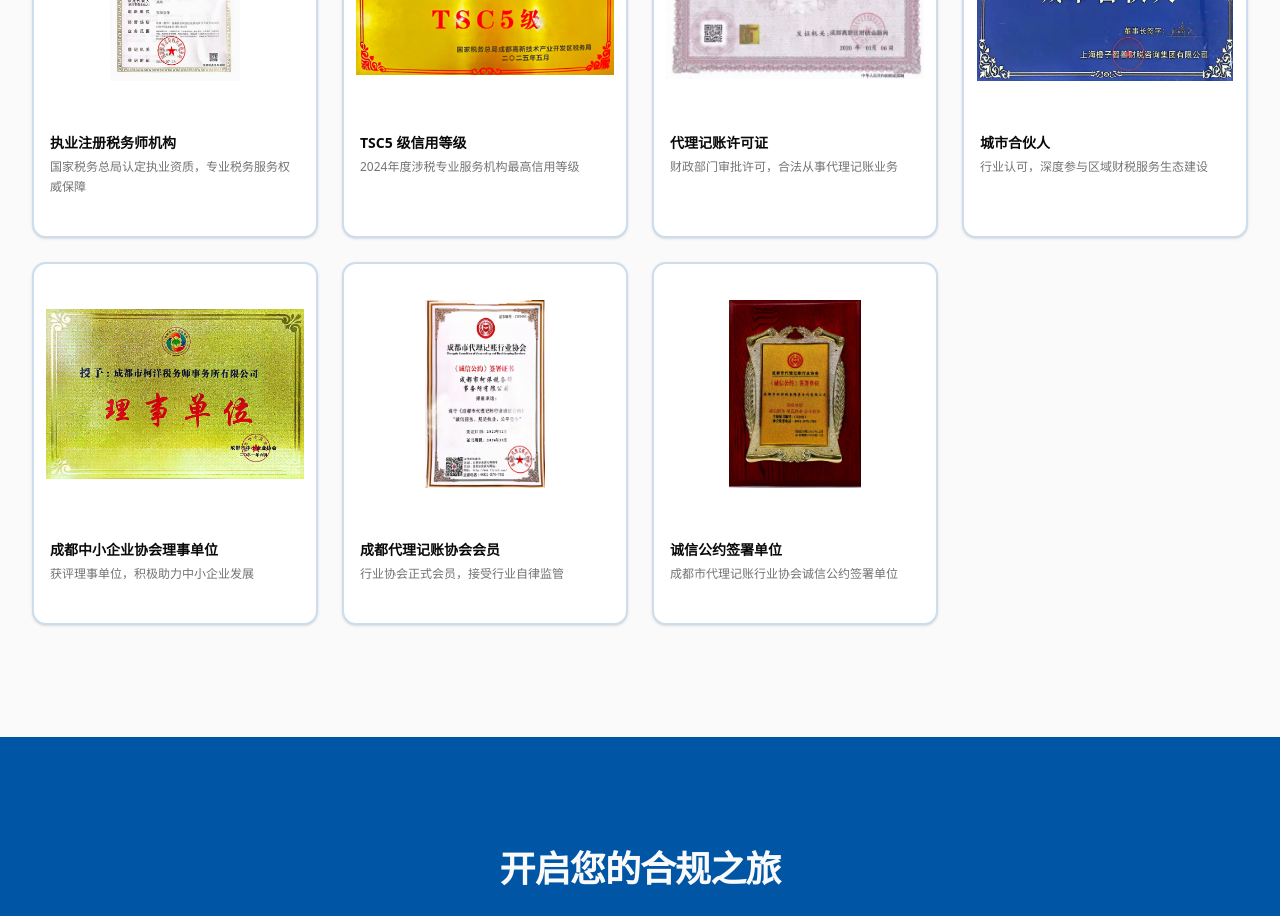
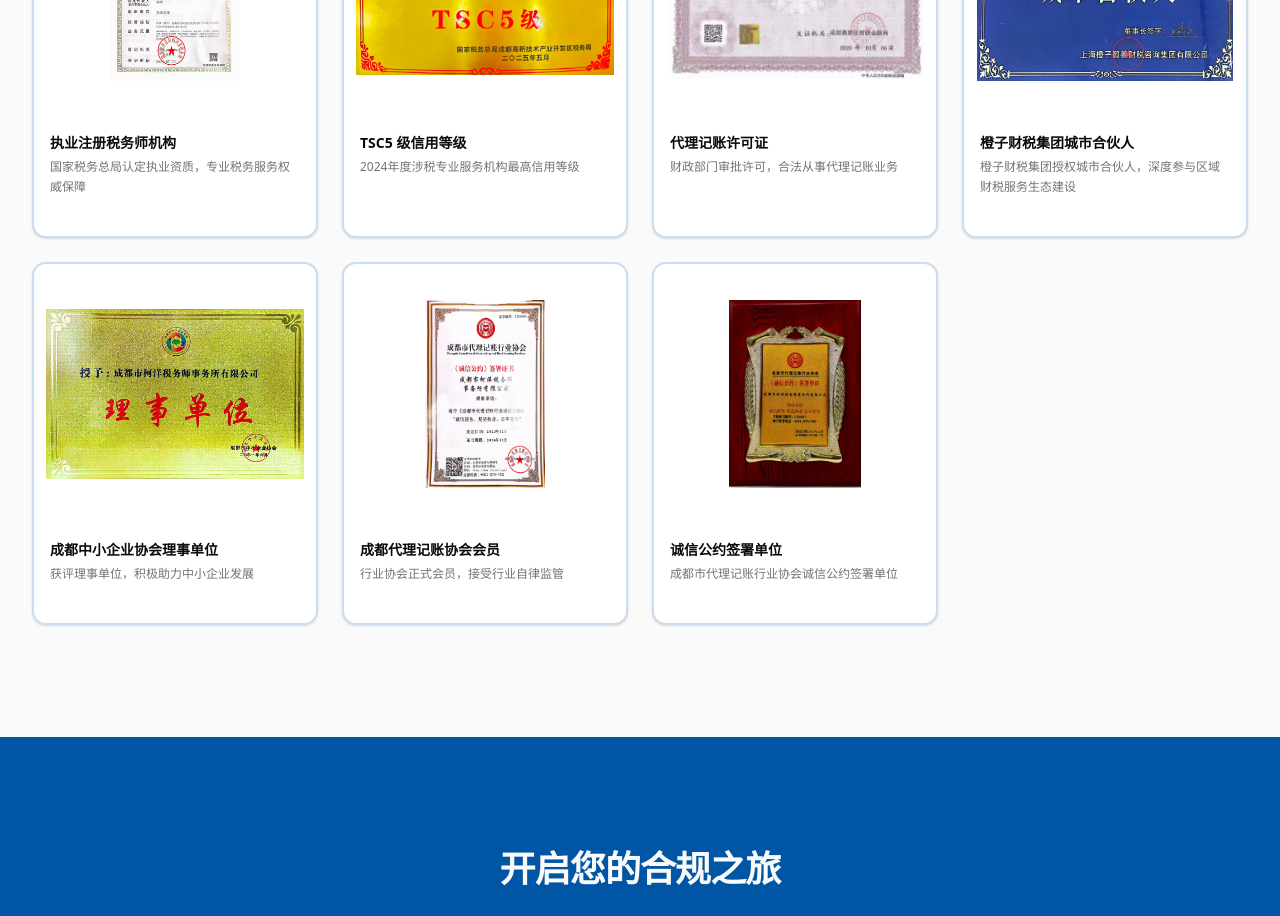
Before and after one commit to kengyang-cd/keyang, a Next.js app: page /about in a window 1280 px wide. Shown: the part 2420-3336 px from the top of the page. Built offline with nearby package versions, Linux system fonts and the light colour scheme.

Commit message:
fix: 城市合伙人改为橙子财税集团城市合伙人

```diff
--- a/src/app/about/page.tsx
+++ b/src/app/about/page.tsx
@@ -187,8 +187,8 @@ export default function AboutPage() {
               },
               {
                 src: '/certs/chengshihehuoren.jpg',
-                title: '城市合伙人',
-                desc: '行业认可，深度参与区域财税服务生态建设',
+                title: '橙子财税集团城市合伙人',
+                desc: '橙子财税集团授权城市合伙人，深度参与区域财税服务生态建设',
               },
               {
                 src: '/certs/lishidanwei.jpg',
```
